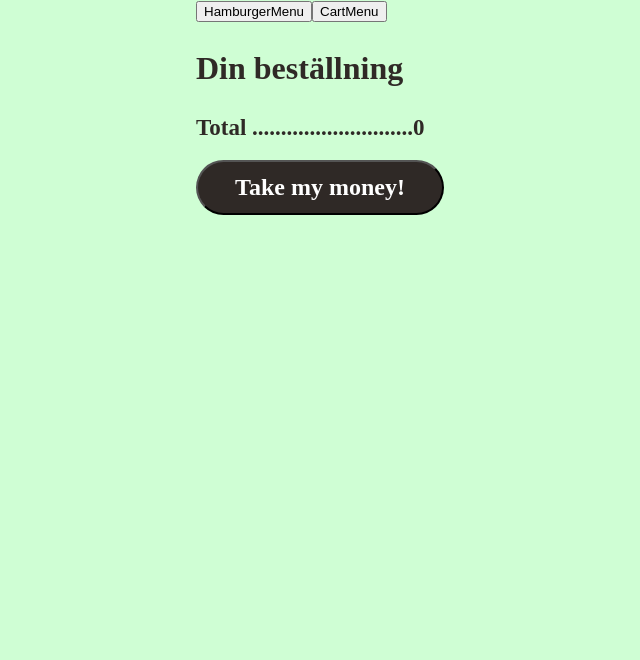
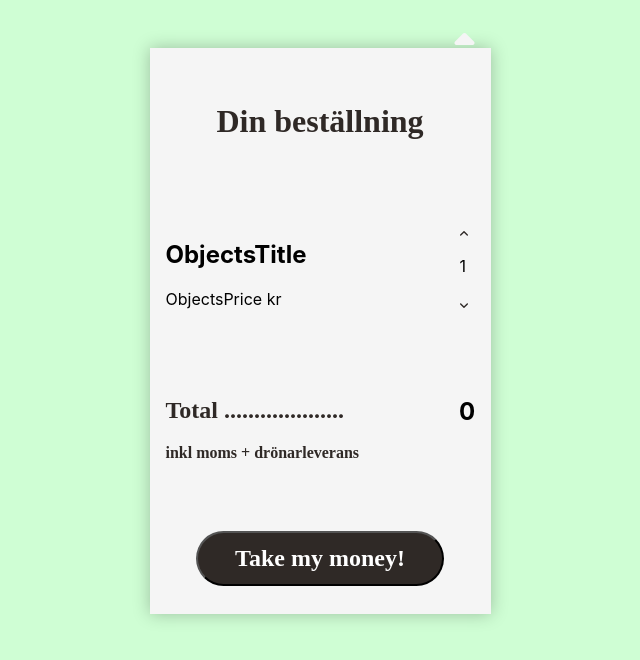
Before and after one commit to Avancerad-JavaScript-med-React-JS-EC/grupparbete-mad-zebras, a React (Create React App) app: page /cart in a window 1280 px wide. Shown: the top 660 px of the page, without its empty margins (320-960 px from the left). Built offline with nearby package versions, Linux system fonts and the light colour scheme.

Commit message:
Cart update

```diff
--- a/public/index.html
+++ b/public/index.html
@@ -15,6 +15,7 @@
       user's mobile device or desktop. See https://developers.google.com/web/fundamentals/web-app-manifest/
     -->
     <link rel="manifest" href="%PUBLIC_URL%/manifest.json" />
+    <script src="https://kit.fontawesome.com/976d5d14ad.js" crossorigin="anonymous"></script>
     <!--
       Notice the use of %PUBLIC_URL% in the tags above.
       It will be replaced with the URL of the `public` folder during the build.
--- a/src/components/Cart/cart.js
+++ b/src/components/Cart/cart.js
@@ -1,6 +1,8 @@
 import React from 'react';
 import { useSelector } from 'react-redux'
 import style from './cart.module.css';
+import arrowUp from '../../assets/graphics/arrow-up.svg'
+import arrowDown from '../../assets/graphics/arrow-down.svg'
 
 function Cart() {
 
@@ -10,13 +12,45 @@ function Cart() {
     return (
         <section className={style.container}>
 
-            <button>HamburgerMenu</button>
-            <button>CartMenu</button>
+            <div className={style.arrow}>
+                <i className="fas fa-sort-up"></i>
+            </div>
 
-            <h1 className={ style.headTitle }>Din beställning</h1>
+            {/* <button>HamburgerMenu</button>
+            <button>CartMenu</button> */}
 
-            <h1 className={ style.total }>Total ............................{ coffee.total_price }</h1>
-            <button className={ style.takeMyMoney }>Take my money!</button>
+            <div className={style.headTitleContainer}>
+                <h1 className={ style.headTitle }>Din beställning</h1>
+            </div>
+
+            <div className={style.infoContainer}>
+
+                <div className={style.objects}>
+                    <h2 className={style.menuTitle}>ObjectsTitle</h2>
+                    <p className={style.menuPrice}>ObjectsPrice kr</p>
+                </div>
+
+                <div className={style.arrowsContainer}>
+                    <img src={arrowUp} alt='arrowUp' className={style.arrows} />
+                    <p>1</p>
+                    <img src={arrowDown} alt='arrowDown' className={style.arrows} />
+                </div>
+            </div>
+
+            <div className={style.totalContainer}>
+                <div className={style.total}>
+                    <h1 className={ style.totalTitle }>Total ....................</h1>
+                    <p>inkl moms + drönarleverans</p>
+                </div>
+
+                <div className={style.priceContainer}>
+                    <h1>{ coffee.total_price }</h1>
+                </div>
+            </div>
+
+            <div className={style.buttonContainer}>
+                <button className={ style.takeMyMoney }>Take my money!</button>
+            </div>
 
         </section>
     );
--- a/src/components/Cart/cart.module.css
+++ b/src/components/Cart/cart.module.css
@@ -1,5 +1,29 @@
 .container{
     color: black;
+    border: 1px solid whitesmoke;
+    background: whitesmoke;
+    width: 341px;
+    height: 565.77px;
+    box-shadow: 0px 0px 16px rgba(0, 0, 0, 0.25);
+    margin-top: 3rem;
+    position: relative;
+    display: flex;
+    flex-direction: column;
+    justify-content: space-around;
+}
+
+.arrow{
+    position: absolute;
+    right: 20px;
+    top: -21px;
+    font-size: 2rem;
+    width: 15px;
+    color: whitesmoke;
+}
+
+.headTitleContainer{
+    display: flex;
+    justify-content: center;
 }
 
 .headTitle{
@@ -8,27 +32,47 @@ font-style: normal;
     font-weight: bold;
     font-size: 32px;
     line-height: 120%;
-
     display: flex;
     align-items: center;
     text-align: center;
+    color: #2F2926;
+}
 
-color: #2F2926;
+.infoContainer, .totalContainer{
+    display: flex;
+    justify-content: space-between;
+    margin: 0px 15px;
+}
+
+.objects{
+    width: 95%;
+    justify-content: flex-start;
+}
+
+.arrowsContainer{
+    width: 5%;
+    margin-left: 10px;
+}
+
+.total{
+    width: 95%;
+}
+
+.priceContainer{
+    width: 5%;
+    margin: 0px;
 }
 
 .total{
     font-family: PT Serif;
     font-style: normal;
     font-weight: bold;
-    font-size: 23px;
-    line-height: 120%;
+    color: #2F2926;
+}
 
+.buttonContainer{
     display: flex;
-    align-items: center;
-    text-align: right;
-
-
-    color: #2F2926;
+    justify-content: center;
 }
 
 .takeMyMoney{
```
Lines whose indentation alone changed are shown as unchanged.
